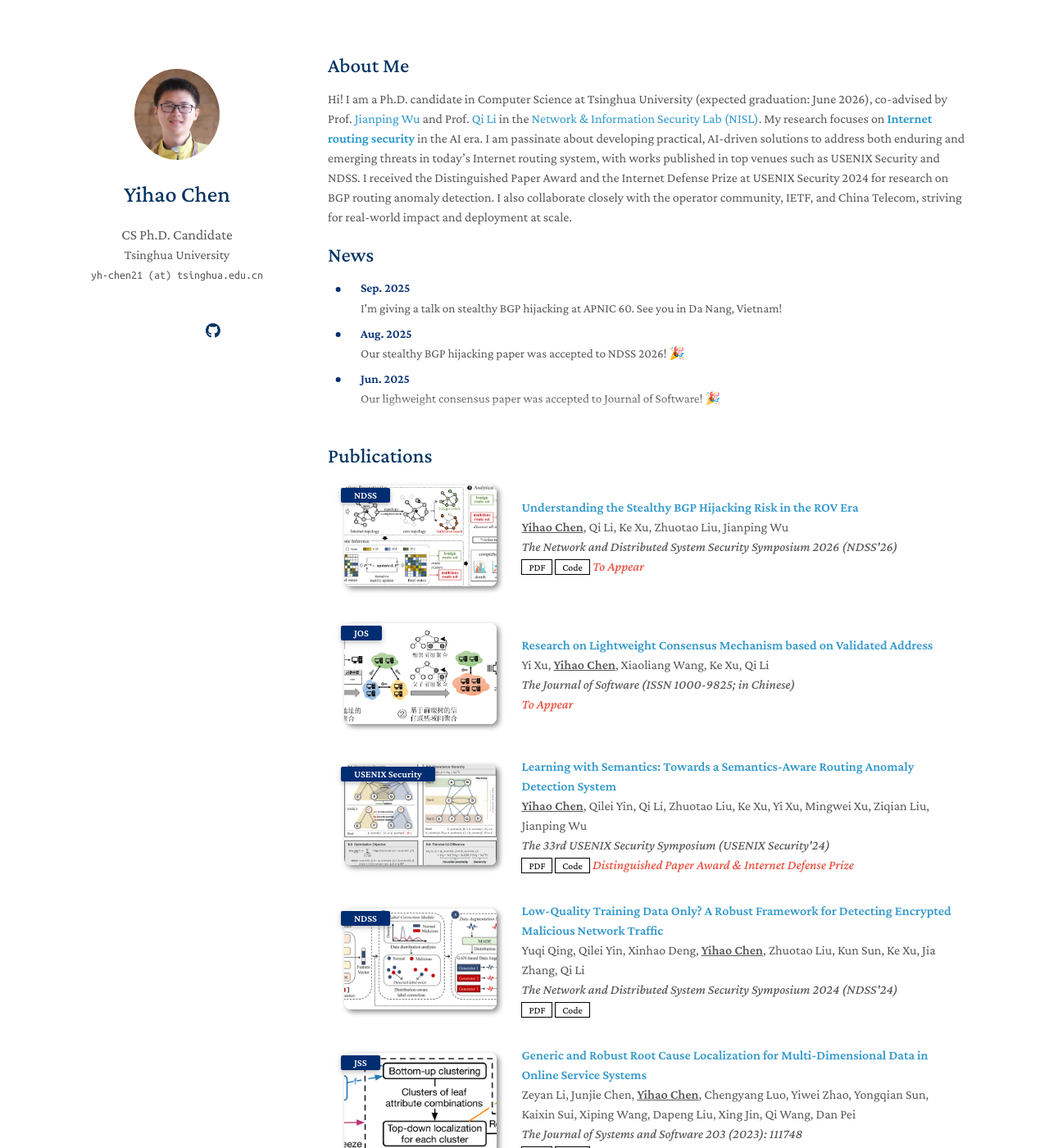
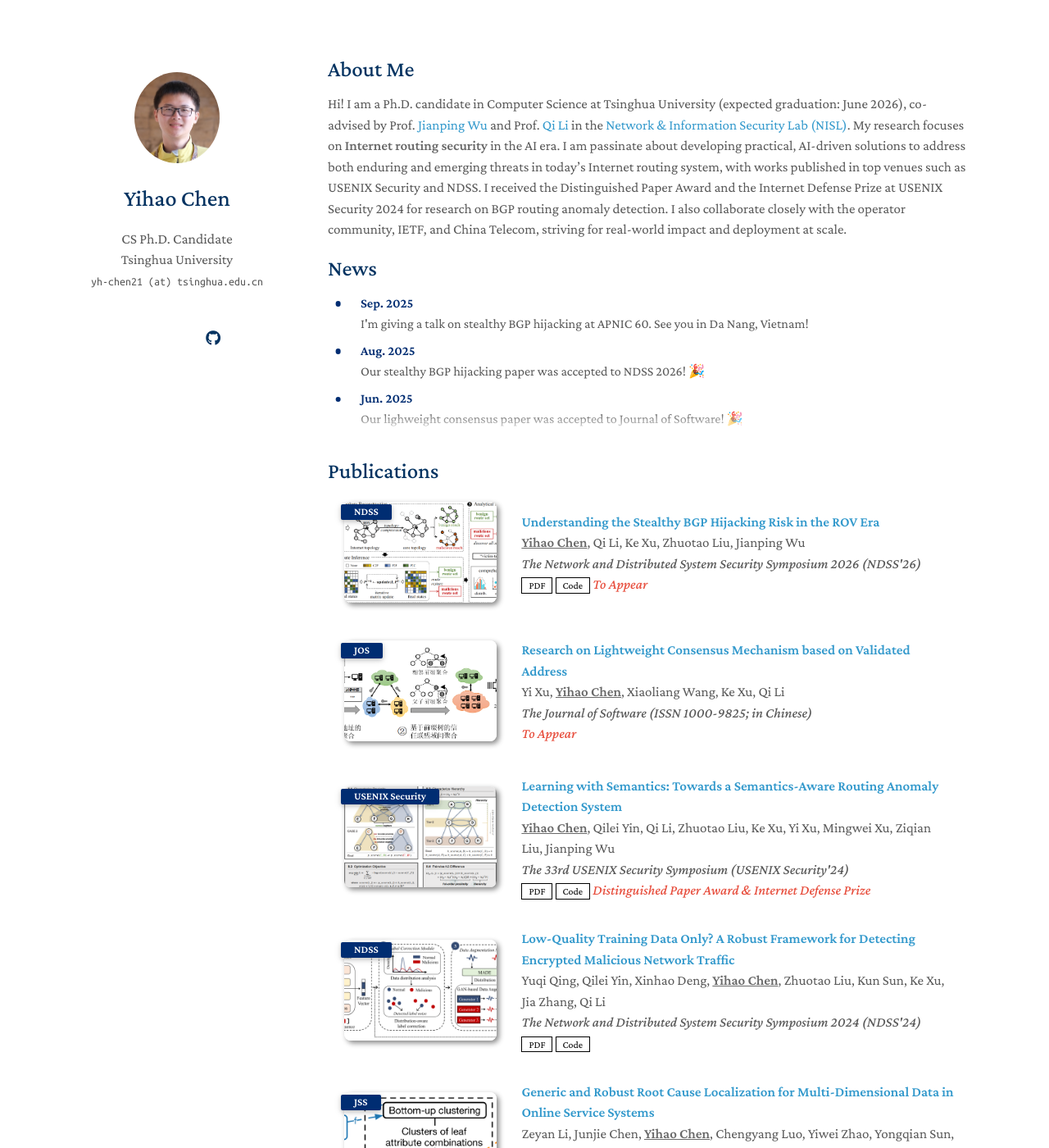
Before and after one commit to PorcupineAndrew/homepage, a Jekyll site: the page built from index.md, in a window 1280 px wide and 1400 px high. Shown: the whole window at 82% size. Built offline with Jekyll 4.4.1, drawn with Linux system fonts in a browser that asks for light colours; a style sheet for code colours, icons or effects is not loaded; our own code applies the rules of GitHub Pages for plain Markdown files.

Commit message:
update about me

```diff
--- a/assets/css/font.css
+++ b/assets/css/font.css
@@ -4,8 +4,12 @@
 body {
   background-color: #fff;
   padding: 0px;
-  font: 16.0px/1.5 Crimson Pro, serif;
+  font: 17.0px/1.5 Crimson Pro, serif;
   color: #595959;
   font-weight: 400;
   margin:0
 }
+
+b {
+  color: #696969;
+}
```
